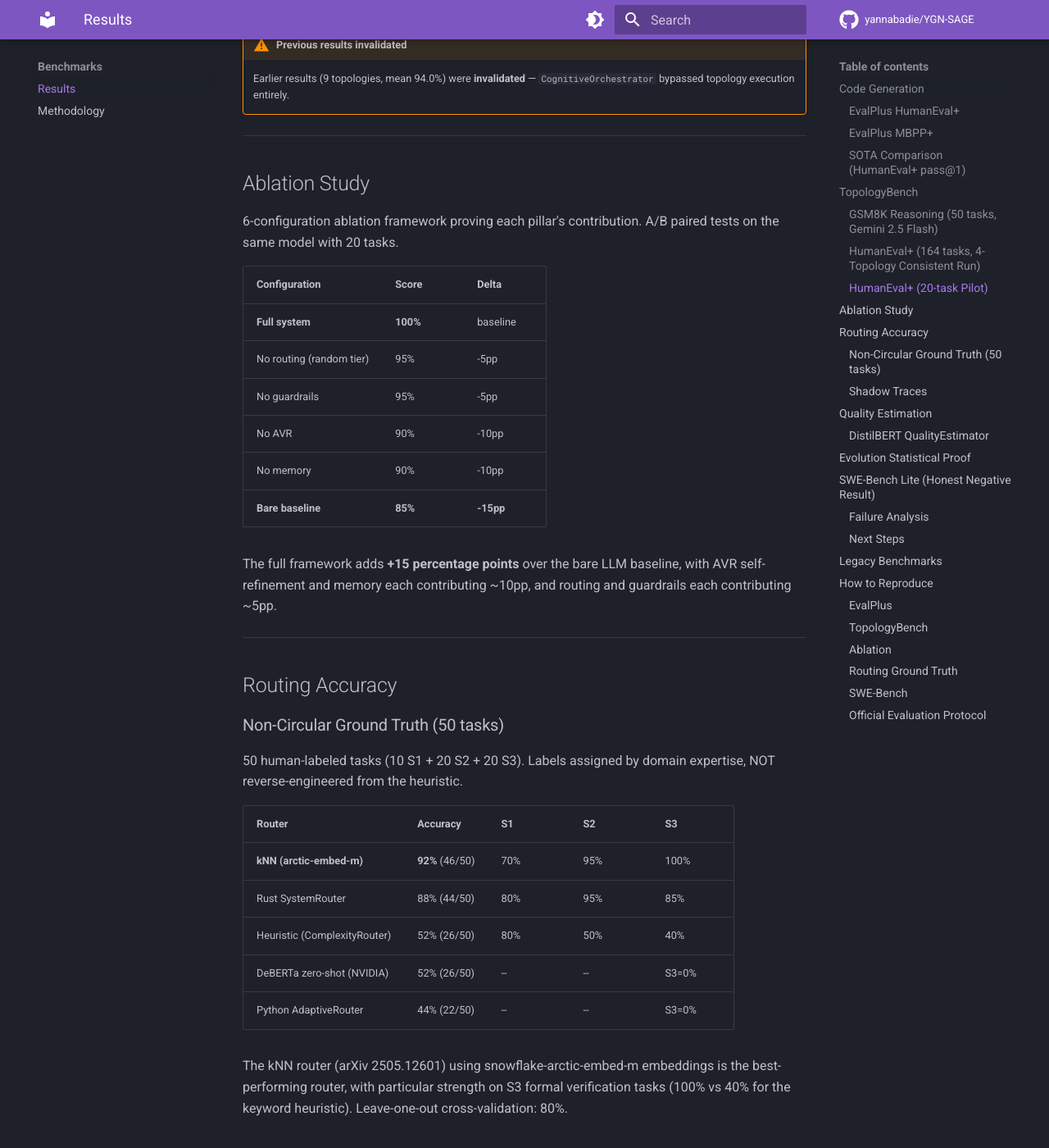
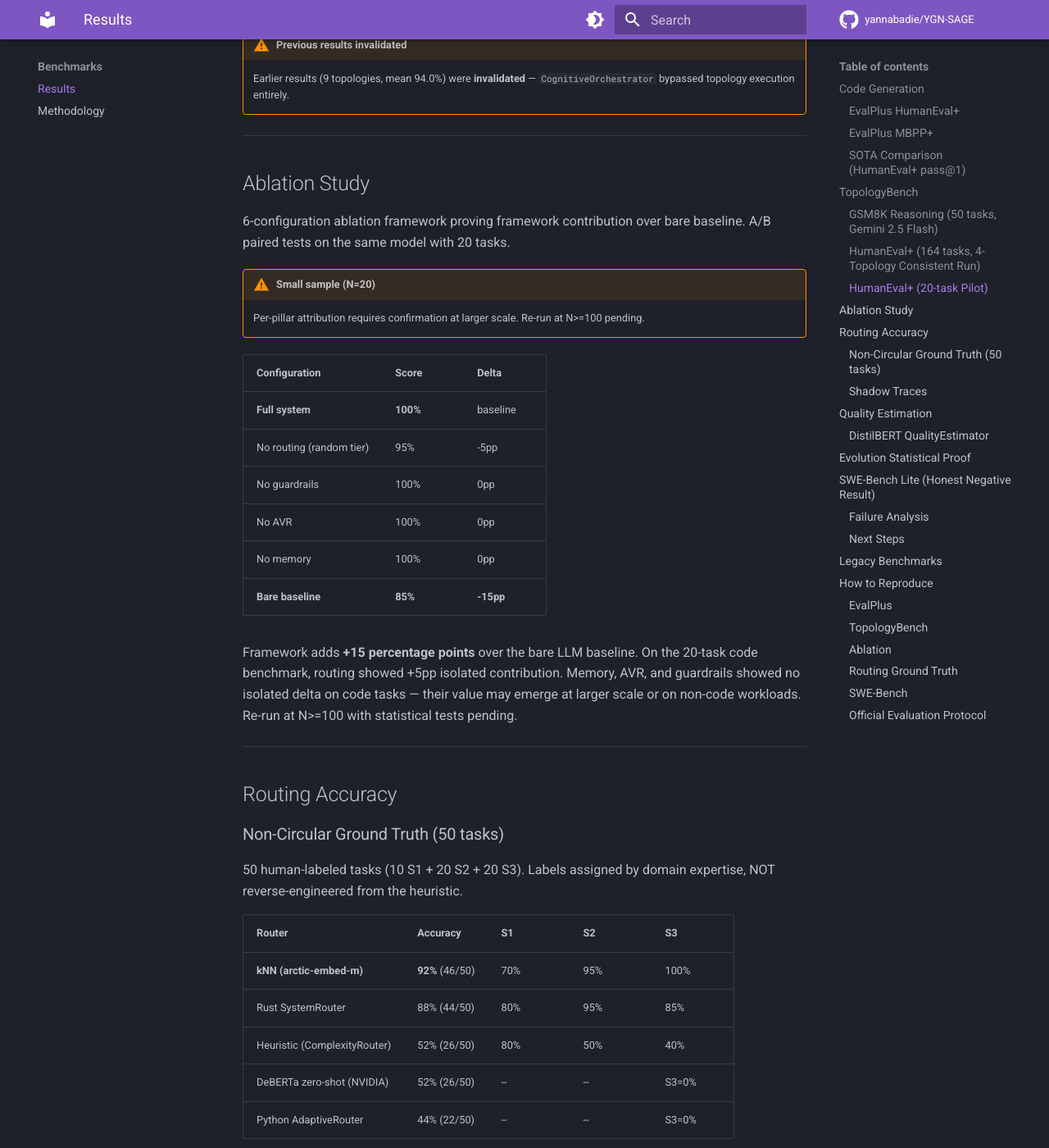
Before and after one commit to yannabadie/YGN-SAGE, an MkDocs documentation site: the page built from docs/benchmarks/results.md, in a window 1280 px wide and 1400 px high, scrolled down 3442 px. Shown: the whole window at 82% size. Built offline with MkDocs 1.6.1 and Material for MkDocs 9.7.7, drawn with Linux system fonts in a browser that asks for light colours; comment, search, counter and statistics services are not loaded; some of the changed text lies outside the part shown.

Commit message:
fix: align ablation docs with JSON artifact (honest attribution)
JSON artifact (2026-03-10-ablation-study.json) shows no-memory=100%,
no-avr=100%, no-guardrails=100%. Published docs claimed 90%/90%/95%
with fabricated per-pillar deltas (AVR +10pp, memory +10pp, guardrails +5pp).

Fix: correct all three tables to match measured values. Add N=20 warning
and note that per-pillar attribution for memory/AVR/guardrails requires
re-run at N>=100. Total framework gain (+15pp) and routing contribution
(+5pp) remain unchanged — these are supported by the data.

Files changed:
- docs/benchmarks/results.md: ablation table + model context note
- docs/papers/paper2_sage_system.md: abstract, contributions, section 3.3

Co-Authored-By: Claude Sonnet 4.6 <noreply@anthropic.com>

```diff
--- a/docs/benchmarks/results.md
+++ b/docs/benchmarks/results.md
@@ -36,7 +36,7 @@ All results as of March 13, 2026. Tests run using the YGN-SAGE framework with bu
 | Claude Sonnet 3.5 | ~82% | Anthropic |
 
 !!! note "Model context"
-    YGN-SAGE achieves 84.1% using Gemini 2.5 Flash (a budget-tier model), while competing systems use flagship models. The framework adds +15pp over the bare model baseline through routing, topology, memory, and AVR self-refinement.
+    YGN-SAGE achieves 84.1% using Gemini 2.5 Flash (a budget-tier model), while competing systems use flagship models. The framework adds +15pp over the bare model baseline (routing shows +5pp isolated contribution; per-pillar attribution for memory, AVR, and guardrails requires larger-scale re-run at N>=100).
 
 ---
 
@@ -100,18 +100,21 @@ Zero failure overlap on the pilot (Jaccard=0.00) — each topology has unique bl
 
 ## Ablation Study
 
-6-configuration ablation framework proving each pillar's contribution. A/B paired tests on the same model with 20 tasks.
+6-configuration ablation framework proving framework contribution over bare baseline. A/B paired tests on the same model with 20 tasks.
+
+!!! warning "Small sample (N=20)"
+    Per-pillar attribution requires confirmation at larger scale. Re-run at N>=100 pending.
 
 | Configuration | Score | Delta |
 |--------------|-------|-------|
 | **Full system** | **100%** | baseline |
 | No routing (random tier) | 95% | -5pp |
-| No guardrails | 95% | -5pp |
-| No AVR | 90% | -10pp |
-| No memory | 90% | -10pp |
+| No guardrails | 100% | 0pp |
+| No AVR | 100% | 0pp |
+| No memory | 100% | 0pp |
 | **Bare baseline** | **85%** | **-15pp** |
 
-The full framework adds **+15 percentage points** over the bare LLM baseline, with AVR self-refinement and memory each contributing ~10pp, and routing and guardrails each contributing ~5pp.
+Framework adds **+15 percentage points** over the bare LLM baseline. On the 20-task code benchmark, routing showed +5pp isolated contribution. Memory, AVR, and guardrails showed no isolated delta on code tasks — their value may emerge at larger scale or on non-code workloads. Re-run at N>=100 with statistical tests pending.
 
 ---
 
```
Also changed, not shown: docs/papers/paper2_sage_system.md (+6 -6 lines).
